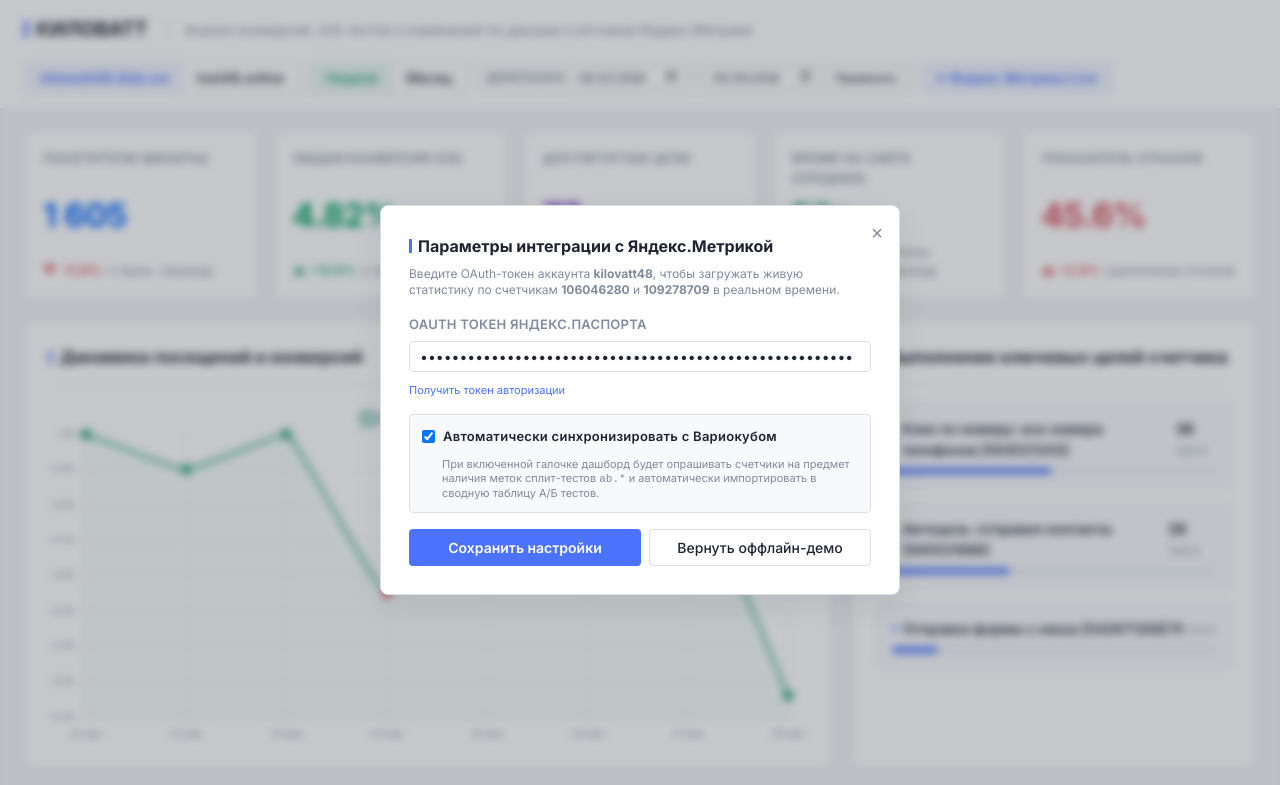
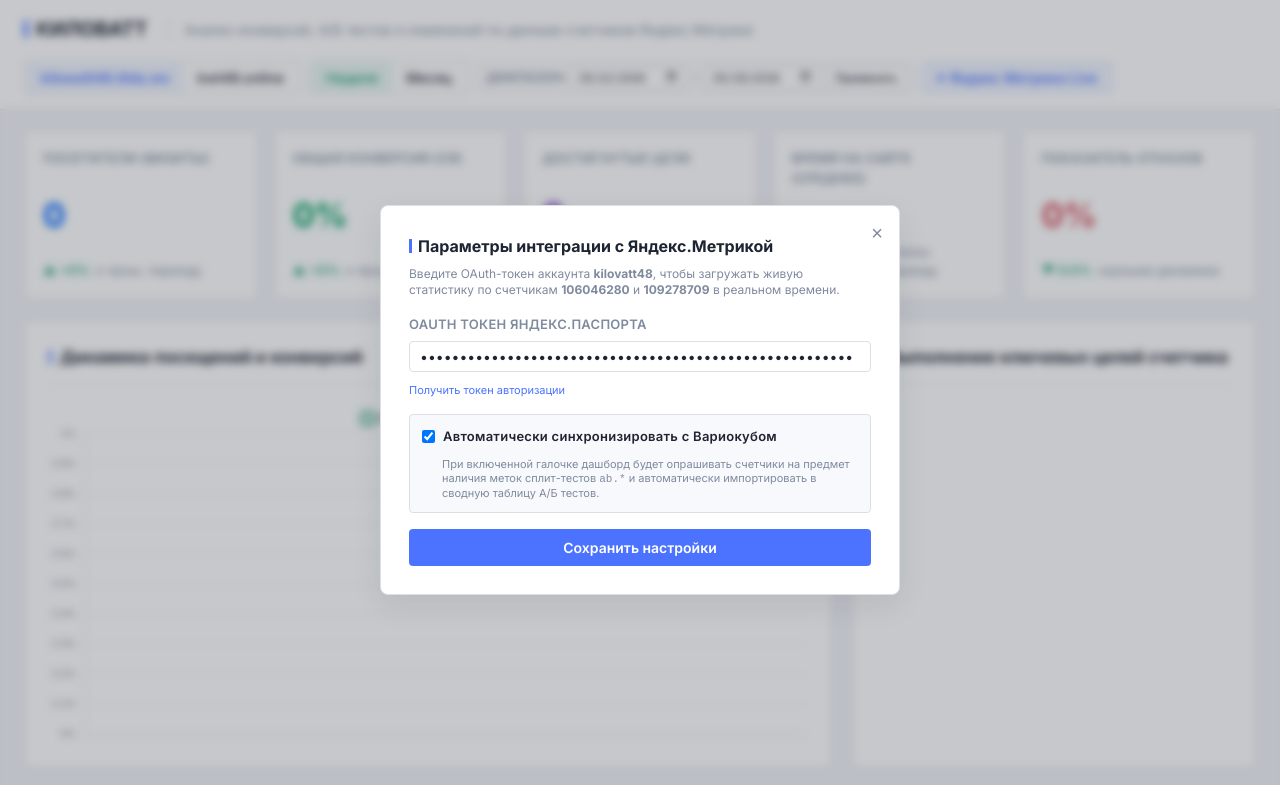
Before and after one commit to matilda081133-sketch/dashboard_kwt48_ab, a plain HTML site: page public/kilowatt-quality-report.html in a window 1280 px wide. Both pictures are taken after a click on the button "Яндекс Метрика Live". Shown: the top 785 px of the page. Drawn offline with nearby package versions, Linux system fonts and the light colour scheme.

Commit message:
feat: enforce strict live data mode, remove offline demo fallbacks and buttons

```diff
--- a/public/kilowatt-quality-report.html
+++ b/public/kilowatt-quality-report.html
@@ -1064,8 +1064,7 @@
         </p>
       </div>
       <div style="display: flex; gap: 8px;">
-        <button class="btn-submit" style="flex: 1;" onclick="saveApiSettings()">Сохранить настройки</button>
-        <button class="btn-action" style="flex: 1;" onclick="toggleDemoMode()">Вернуть оффлайн-демо</button>
+        <button class="btn-submit" style="width: 100%;" onclick="saveApiSettings()">Сохранить настройки</button>
       </div>
     </div>
   </div>
@@ -1081,6 +1080,49 @@
     let isLiveApi = true;
     let oauthToken = 'y0__wgBEOGKkuEHGN_zQSDKt5nVFyoCGr6McWywMYfMJhQEfM7qzc8I';
     let chartInstance = null;
+    // Empty state structure when Metrika API has no data or fails
+    function getEmptyStateData() {
+      return {
+        visitors: 0,
+        visitors_prev: 0,
+        conversion: 0,
+        conversion_prev: 0,
+        goals: 0,
+        goals_prev: 0,
+        time: '—',
+        time_prev: '—',
+        bounce: 0,
+        bounce_prev: 0,
+        scroll_hero: 0,
+        scroll_calc: 0,
+        scroll_footer: 0,
+        source_direct: 0,
+        source_seo: 0,
+        source_direct_url: 0,
+        source_social: 0,
+        session_t1: 0,
+        session_t2: 0,
+        session_t3: 0,
+        goals_breakdown: [],
+        chart: {
+          labels: [],
+          visits: [],
+          conversions: [],
+          conversionsPercentage: []
+        },
+        direct: {
+          totalShare: 0,
+          totalCR: 0,
+          searchShare: 0,
+          searchCR: 0,
+          rsyShare: 0,
+          rsyCR: 0,
+          searchCampaigns: [],
+          rsyCampaigns: []
+        }
+      };
+    }
+
 
     // Standard high-fidelity realistic data set to avoid zero screens
     const highFidelityData = {
@@ -1477,7 +1519,7 @@
     }
           // Update Dashboard values
     async function updateDashboardData() {
-      let data = highFidelityData[activeLP][activePeriod];
+      let data = getEmptyStateData();
 
       // If Live API Mode is enabled, try to fetch real data from Yandex Metrika counter
       if (isLiveApi) {
@@ -1640,30 +1682,7 @@
           let rsyShare = parseFloat(((rsyVisits / totalSiteVisits) * 100).toFixed(1));
           let rsyCR = rsyVisits > 0 ? parseFloat(((rsyGoals / rsyVisits) * 100).toFixed(2)) : 0;
 
-          // Default fallback mock campaigns if Yandex Metrika API has no live campaign data
-          if (searchCampaigns.length === 0 && rsyCampaigns.length === 0) {
-            directTotalShare = activeLP === 'tilda' ? 58.4 : 62.8;
-            directTotalCR = conversion;
-            searchShare = parseFloat((directTotalShare * 0.6).toFixed(1));
-            searchCR = parseFloat((conversion * 1.25).toFixed(2));
-            rsyShare = parseFloat((directTotalShare - searchShare).toFixed(1));
-            rsyCR = parseFloat((conversion * 0.45).toFixed(2));
-
-            searchCampaigns = activeLP === 'tilda' ? [
-              { name: 'Поиск_Бренд', share: parseFloat((searchShare * 0.6).toFixed(1)), cr: parseFloat((searchCR * 1.1).toFixed(2)), visits: Math.round(visits * 0.3), goals: Math.round(totalGoals * 0.4) },
-              { name: 'Поиск_Котлы', share: parseFloat((searchShare * 0.4).toFixed(1)), cr: parseFloat((searchCR * 0.85).toFixed(2)), visits: Math.round(visits * 0.2), goals: Math.round(totalGoals * 0.3) }
-            ] : [
-              { name: 'Поиск/общая', share: parseFloat((searchShare * 0.58).toFixed(1)), cr: parseFloat((searchCR * 0.98).toFixed(2)), visits: Math.round(visits * 0.3), goals: Math.round(totalGoals * 0.4) },
-              { name: 'Поиск/ТЭК', share: parseFloat((searchShare * 0.42).toFixed(1)), cr: parseFloat((searchCR * 1.02).toFixed(2)), visits: Math.round(visits * 0.2), goals: Math.round(totalGoals * 0.3) }
-            ];
-            rsyCampaigns = activeLP === 'tilda' ? [
-              { name: 'РСЯ_Ретаргетинг', share: parseFloat((rsyShare * 0.6).toFixed(1)), cr: parseFloat((rsyCR * 1.3).toFixed(2)), visits: Math.round(visits * 0.2), goals: Math.round(totalGoals * 0.1) },
-              { name: 'РСЯ_Интересы', share: parseFloat((rsyShare * 0.4).toFixed(1)), cr: parseFloat((rsyCR * 0.7).toFixed(2)), visits: Math.round(visits * 0.1), goals: Math.round(totalGoals * 0.05) }
-            ] : [
-              { name: 'РСЯ/общая', share: parseFloat((rsyShare * 0.58).toFixed(1)), cr: parseFloat((rsyCR * 1.02).toFixed(2)), visits: Math.round(visits * 0.2), goals: Math.round(totalGoals * 0.1) },
-              { name: 'РСЯ/Ретаргетинг', share: parseFloat((rsyShare * 0.42).toFixed(1)), cr: parseFloat((rsyCR * 0.98).toFixed(2)), visits: Math.round(visits * 0.1), goals: Math.round(totalGoals * 0.05) }
-            ];
-          }
+
 
           // Feed parsed Live API data to UI
           data = {
@@ -1707,15 +1726,9 @@
 
         } catch (err) {
           console.error("Metrika Live Fetch Error:", err.message);
-          alert(`⚠️ Яндекс.Метрика: не удалось получить данные.\nПричина: ${err.message}.\n\nДашборд возвращен к оффлайн демо-режиму.`);
-          isLiveApi = false;
-
-          const liveBtn = document.querySelector('.live-api-btn');
-          liveBtn.style.background = 'var(--primary-light)';
-          liveBtn.style.color = 'var(--primary)';
-          document.getElementById('live-btn-text').innerText = 'Яндекс Метрика Live';
-
-          data = highFidelityData[activeLP][activePeriod];
+          alert(`⚠️ Яндекс.Метрика: не удалось получить данные.\nПричина: ${err.message}.`);
+
+          data = getEmptyStateData();
         }
       }
 
@@ -2338,17 +2351,7 @@
       updateDashboardData();
     }
 
-    function toggleDemoMode() {
-      isLiveApi = false;
-      toggleApiModal();
-
-      const liveBtn = document.querySelector('.live-api-btn');
-      liveBtn.style.background = 'var(--primary-light)';
-      liveBtn.style.color = 'var(--primary)';
-      document.getElementById('live-btn-text').innerText = 'Яндекс Метрика Live';
-
-      updateDashboardData();
-    }
+
 
     // Utilities
     function formatNumber(num) {
```
